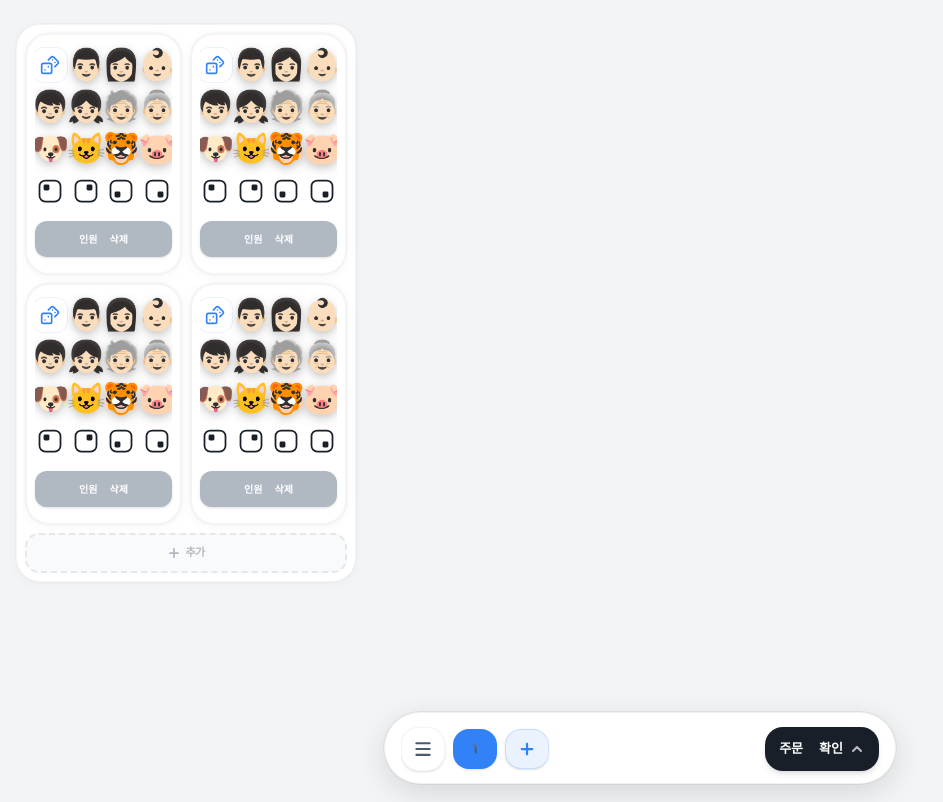
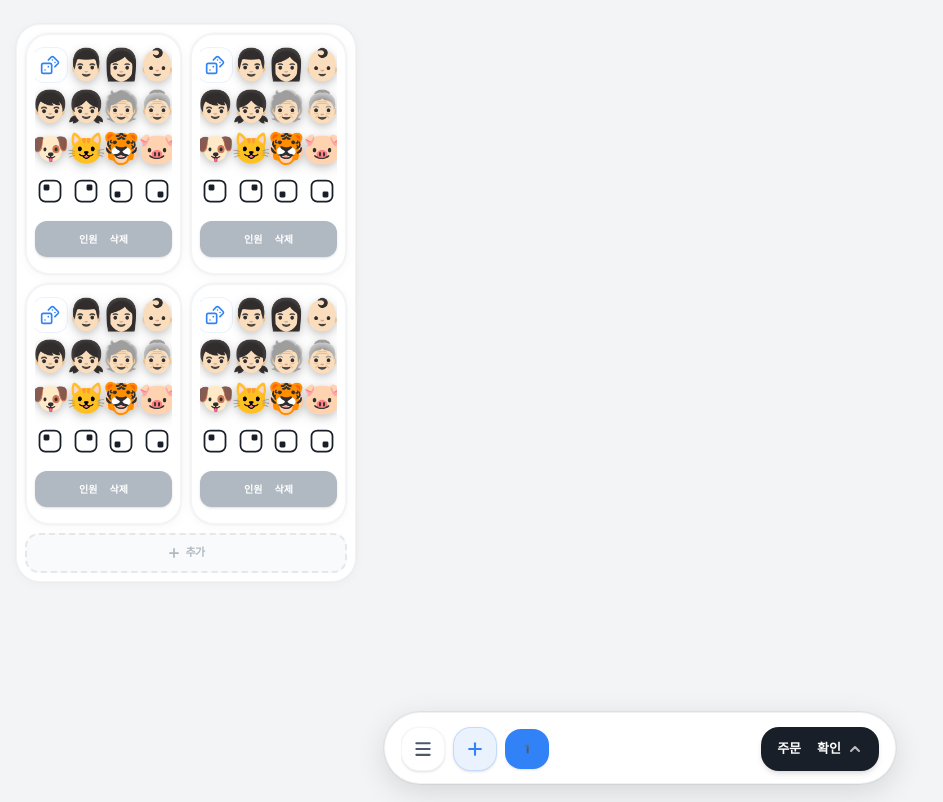
Before and after one commit to limchang/anti_order, a React (Vite) app: page / in a window 1280 px wide. Shown: the whole page, without its empty margins (0-943 px from the left). Built offline with nearby package versions, Linux system fonts and the light colour scheme; a web font is replaced by a local one.

Commit message:
Update nav and order styles

```diff
--- a/App.tsx
+++ b/App.tsx
@@ -538,8 +538,11 @@ function App() {
       <button onClick={() => setIsMainMenuOpen(true)} className="w-[44px] h-[44px] shrink-0 bg-white border border-toss-grey-100/80 rounded-[18px] flex items-center justify-center shadow-sm text-toss-grey-700 active:scale-95 transition-all">
         <Menu size={20} strokeWidth={2.5} />
       </button>
+      <button onClick={addGroup} className="w-[44px] h-[44px] shrink-0 bg-toss-blue/10 text-toss-blue border border-toss-blue/20 rounded-[18px] flex items-center justify-center shadow-sm active:scale-95 transition-all">
+        <Plus size={20} strokeWidth={2.5} />
+      </button>
 
-      <div ref={navContainerRef} className="flex-1 overflow-x-auto no-scrollbar flex items-center justify-start gap-2 h-[44px] scroll-smooth pointer-events-auto pr-2 relative">
+      <div ref={navContainerRef} className="flex-1 overflow-x-auto no-scrollbar flex items-center justify-start gap-2 h-[44px] scroll-smooth pointer-events-auto relative">
         {groups.map(group => {
           const isActive = activeGroupId === group.id;
           const firstChar = group.name.trim().charAt(0) || '?';
@@ -564,12 +567,8 @@ function App() {
             </div>
           );
         })}
-        <div className="relative shrink-0 py-1 pr-6 flex items-center h-full">
-          <button onClick={addGroup} className="min-w-[40px] h-10 px-3 rounded-[16px] bg-toss-blue/10 text-toss-blue flex items-center justify-center transition-all shadow-sm snap-center active:scale-95 border border-toss-blue/20">
-            <Plus size={18} strokeWidth={3} />
-          </button>
-          <div className="absolute top-0 right-0 bottom-0 w-8 bg-gradient-to-l from-white to-transparent pointer-events-none" />
-        </div>
+        <div className="shrink-0 w-4 h-full" />
+        <div className="absolute top-0 right-0 bottom-0 w-6 bg-gradient-to-l from-white to-transparent pointer-events-none" />
       </div>
     </div>
   );
--- a/components/OrderSummary.tsx
+++ b/components/OrderSummary.tsx
@@ -284,10 +284,10 @@ export const OrderSummary: React.FC<OrderSummaryProps> = ({
             ) : (
               <button
                 onClick={(e) => { e.stopPropagation(); onSetExpandState('expanded'); }}
-                className="h-[44px] px-3.5 rounded-[18px] bg-toss-grey-900 flex items-center justify-center text-white shrink-0 shadow-md hover:bg-black active:scale-95 transition-all gap-1.5 font-black text-[13px] ml-1"
+                className="h-[44px] px-4 rounded-[18px] bg-toss-grey-900 flex items-center justify-center text-white shrink-0 shadow-md hover:bg-black active:scale-95 transition-all gap-1.5 font-black text-[13px] ml-1"
                 title="주문 확인 열기"
               >
-                주문 확인
+                {eatingCount > 0 ? `${eatingCount}인 ` : ''}주문 확인
                 <ChevronUp size={16} strokeWidth={3} className="text-white/70" />
               </button>
             )}
@@ -307,9 +307,9 @@ export const OrderSummary: React.FC<OrderSummaryProps> = ({
                     <motion.div
                       initial={{ scale: 0.95, opacity: 0 }}
                       animate={{ scale: 1, opacity: 1 }}
-                      className="p-4 bg-amber-50 rounded-[24px] border border-amber-100 shadow-sm animate-in slide-in-from-top-2"
+                      className="px-4 py-3.5 bg-amber-50 rounded-[22px] border border-amber-100 shadow-sm animate-in slide-in-from-top-2"
                     >
-                      <div className="flex items-center justify-between mb-3 px-1">
+                      <div className={`flex items-center justify-between px-1 ${isUndecidedExpanded ? 'mb-3' : 'mb-0'}`}>
                         <div
                           onClick={() => setIsUndecidedExpanded(!isUndecidedExpanded)}
                           className="flex items-center gap-1.5 active:scale-95 transition-all text-left flex-1 cursor-pointer"
```
